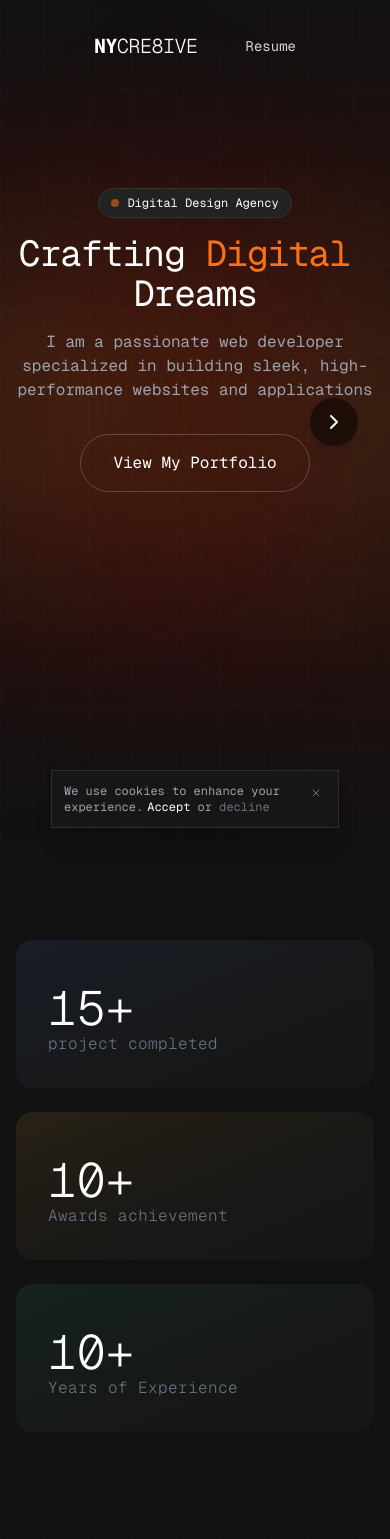
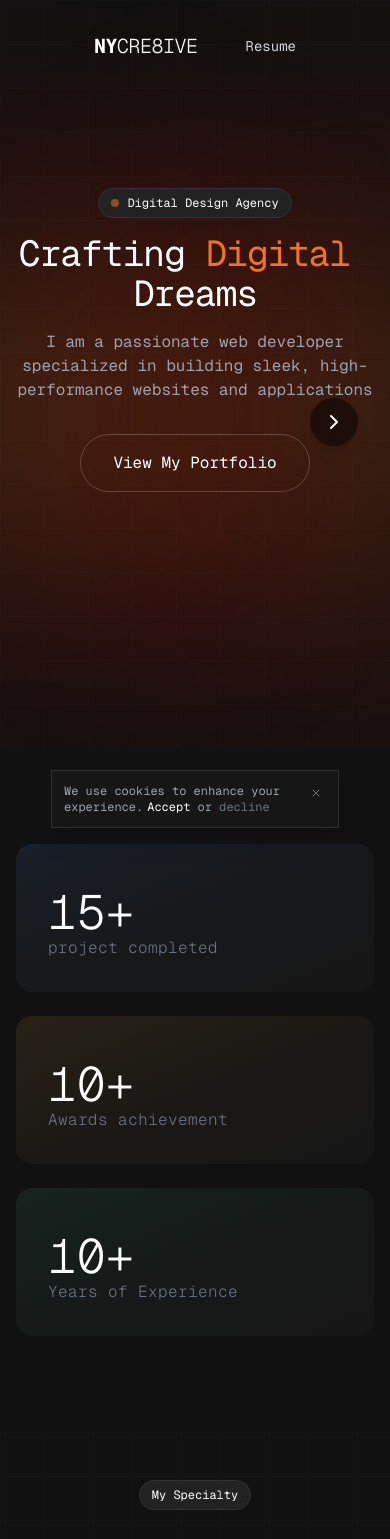
Before and after one commit to nanayawdev/nycre8ivestudio, a Next.js app: page / in a window 390 px wide. Shown: the top 1539 px of the page. Built offline with nearby package versions, Linux system fonts and the light colour scheme.

Commit message:
Adjust Highlights section vertical positioning with responsive margin

```diff
--- a/src/app/page.tsx
+++ b/src/app/page.tsx
@@ -11,7 +11,9 @@ export default function Home() {
   return (
     <main className="bg-[#111111] text-white">
       <Hero />
-      <Highlights />
+      <div className="-mt-24 sm:-mt-32">
+        <Highlights />
+      </div>
       <WhatWeDo />
       <HowWeWork />
       <TechStack />
```
